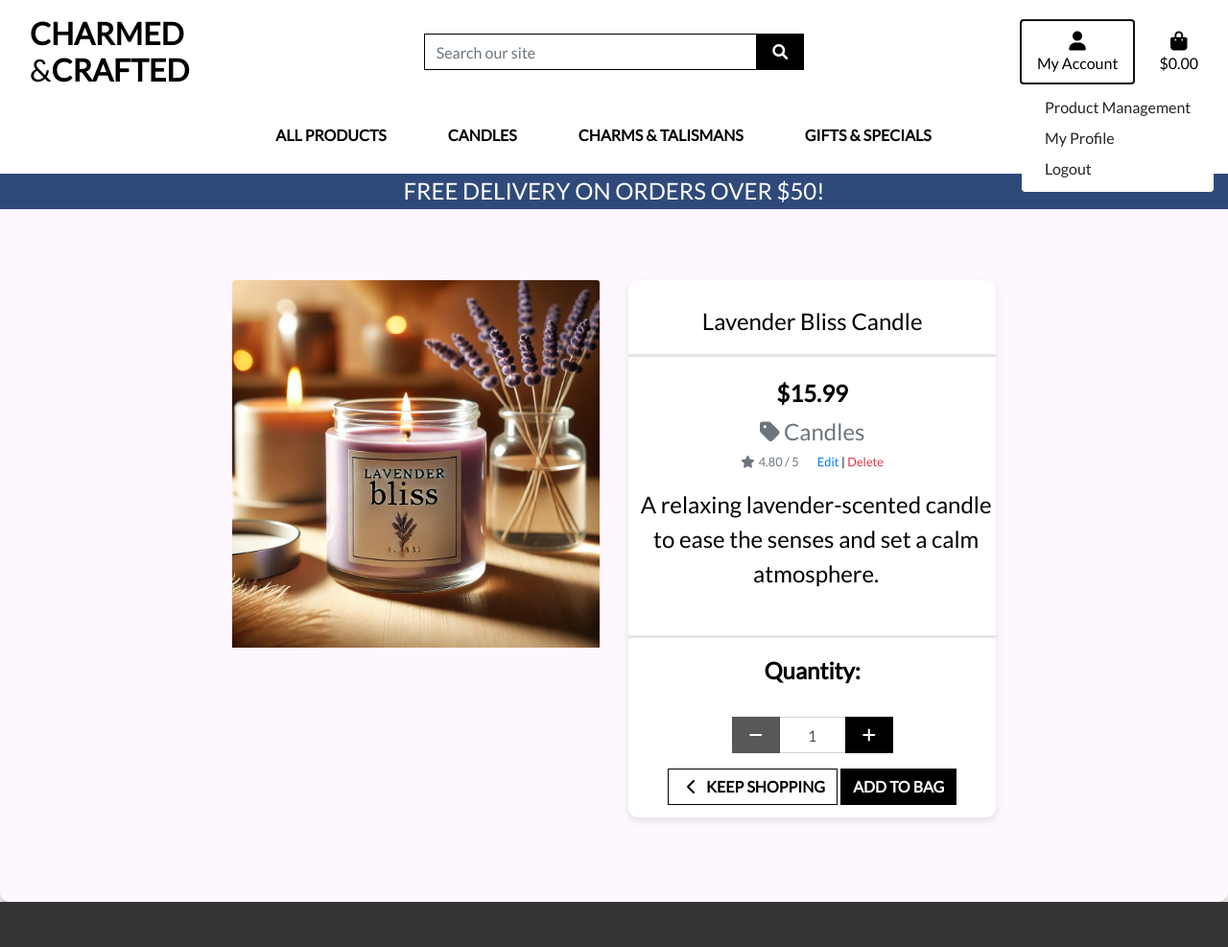
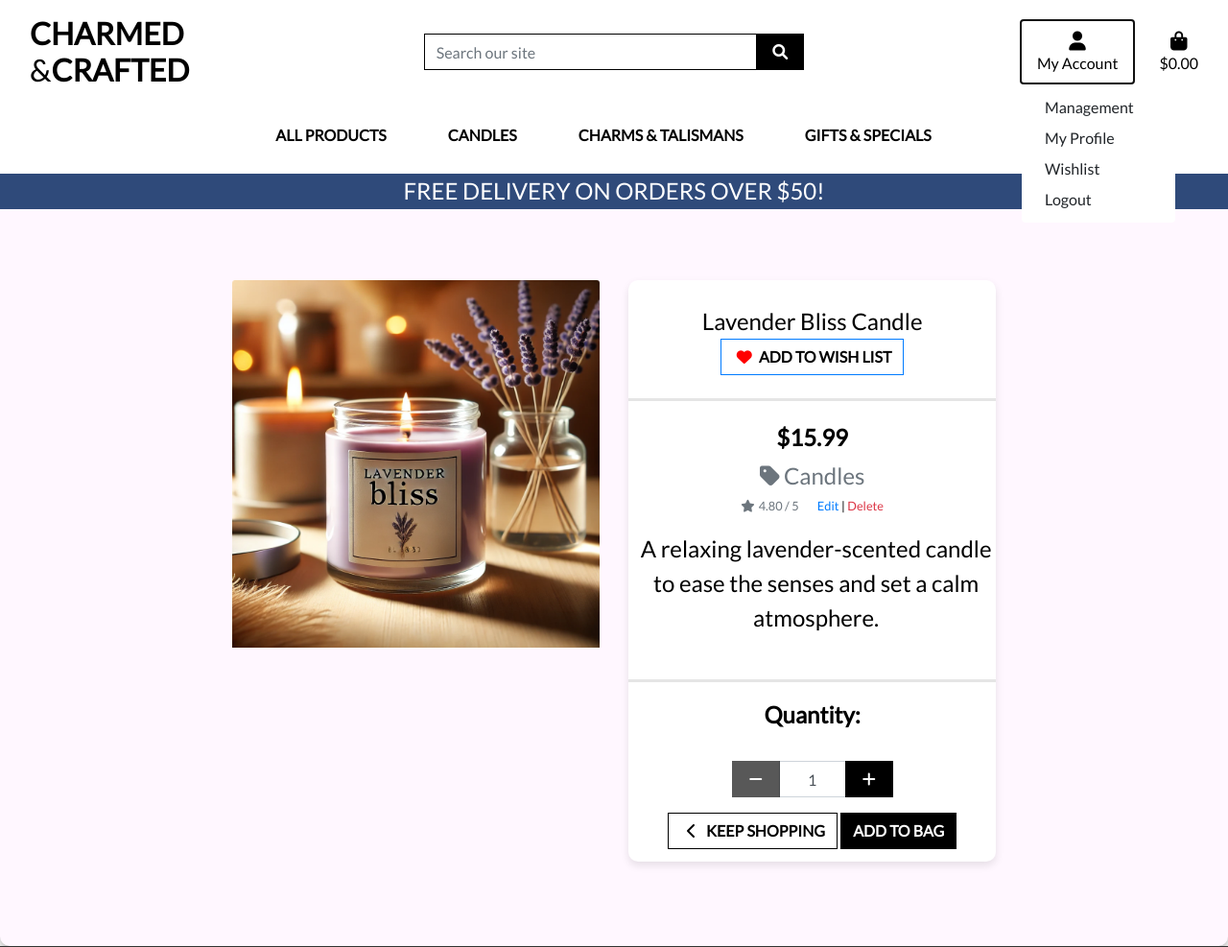
Before and after one commit to Volneirj/project_v_ci_v1, a Django app: page /products/1/ in a window 1280 px wide, after a click on "My Account". Shown: the top 987 px of the page at 96% size. Run offline with Django 3.2, Linux system fonts and the light colour scheme; a user stored in the database is signed in; data comes from the database, SQL or seed files in the repository; both versions use the stored data as it was after the commit; some libraries are stand-ins or nearby versions.

Commit message:
Create wishlist model

```diff
--- a/charmed_and_crafted/settings.py
+++ b/charmed_and_crafted/settings.py
@@ -55,6 +55,7 @@ INSTALLED_APPS = [
     # Other
     'crispy_forms',
     'storages',
+    'rest_framework',
 ]
 
 MIDDLEWARE = [
--- a/products/models.py
+++ b/products/models.py
@@ -1,10 +1,13 @@
 """
-Source of code : Boutiqueado walkthrought.
+Category and products Source of code:
+Boutiqueado walkthrought.
 
-Refactored for better readability, maintainability, and compliance with
-Django best practices.
+Refactored for better readability, maintainability,
+and compliance with Django best practices.
+
 """
 from django.db import models
+from django.conf import settings
 
 
 class Category(models.Model):
@@ -16,8 +19,8 @@ class Category(models.Model):
     class Meta:
         verbose_name_plural= 'Categories'
 
-    name = models.CharField(max_length=254)
-    friendly_name = models.CharField(max_length=254, null = True, blank = True)
+    name = models.CharField(max_length=254, unique=True)
+    friendly_name = models.CharField(max_length=254, null = True, blank = True, verbose_name="Friendly Name")
 
     def __str__(self):
         return str(self.name)
@@ -41,3 +44,16 @@ class Product(models.Model):
 
     def __str__(self):
         return str(self.name)
+
+
+class Wishlist(models.Model):
+    user = models.ForeignKey(settings.AUTH_USER_MODEL, on_delete=models.CASCADE, related_name="wishlists")
+    product = models.ForeignKey(Product, on_delete=models.CASCADE, related_name="wishlisted_by")
+    created_at = models.DateTimeField(auto_now_add=True)
+
+    class Meta:
+        unique_together = ('user', 'product')
+        ordering = ['-created_at']
+
+    def __str__(self):
+        return f"{self.user.username} - {self.product.name}"
--- a/products/templates/products/product_detail.html
+++ b/products/templates/products/product_detail.html
@@ -29,6 +29,17 @@
             <div class="col-12 col-md-6 col-lg-4 nopadding">
                 <div class="product-details-container mb-5 mt-md-5">
                     <p class="mb-0">{{ product.name }}</p>
+                    <!-- Add to Wishlist Button -->
+                    <form method="POST" action="{% url 'wishlist' %}">
+                        {% csrf_token %}
+                        <input type="hidden" name="product_id" value="{{ product.id }}">
+                        <button type="submit" class="btn btn-outline-primary rounded-0 mb-2">
+                            <span class="icon red">
+                                <i class="fas fa-heart"></i>
+                            </span>
+                            <span class="text-uppercase text-black">Add to Wish List</span>
+                        </button>
+                    </form>
                     <hr>
                     <p class="lead mb-0 font-weight-bold">${{ product.price }}</p>
                     {% if product.category %}
--- a/products/urls.py
+++ b/products/urls.py
@@ -3,7 +3,9 @@ Product URLs settings
 """
 
 from django.urls import path
+from .views import WishlistView, wishlist_page
 from . import views
+
 
 
 urlpatterns = [
@@ -15,4 +17,6 @@ urlpatterns = [
          views.delete_product,
          name='delete_product'
          ),
+    path('wishlist/', WishlistView.as_view(), name='wishlist'),
+    path('wishlist_page/', wishlist_page, name='wishlist_page'),
 ]
--- a/products/views.py
+++ b/products/views.py
@@ -4,14 +4,21 @@ Source code from Boutique Ado walkthrough.
 Refactored for better readability, maintainability, and compliance with
 Django best practices.
 """
+from rest_framework.views import APIView
+from rest_framework.response import Response
+from rest_framework.permissions import IsAuthenticated
+from rest_framework import status
+
 from django.shortcuts import render, redirect, reverse, get_object_or_404
 from django.contrib import messages
 from django.contrib.auth.decorators import login_required
+from django.contrib.auth.mixins import LoginRequiredMixin
 from django.db.models import Q
 from django.db.models.functions import Lower
 
-from .models import Product, Category
+from .models import Product, Category, Wishlist
 from .forms import ProductForm
+from .serializers import WishlistSerializer
 
 
 def all_products(request):
@@ -142,3 +149,48 @@ def delete_product(request, product_id):
     product.delete()
     messages.success(request, 'Product deleted!')
     return redirect(reverse('products'))
+
+
+class WishlistView(LoginRequiredMixin, APIView):
+    permission_classes = [IsAuthenticated]
+
+    def get(self, request):
+        """Retrieve user's wishlist"""
+        wishlist_items = Wishlist.objects.filter(user=request.user)
+        serializer = WishlistSerializer(wishlist_items, many=True)
+        return Response(serializer.data)
+
+    def post(self, request):
+        """Add a product to the wishlist."""
+        product_id = request.data.get('product_id')
+        if not product_id:
+            return Response({"error": "Product ID is required"}, status=status.HTTP_400_BAD_REQUEST)
+
+        product = get_object_or_404(Product, id=product_id)
+        if Wishlist.objects.filter(user=request.user, product=product).exists():
+            messages.error(request, "Product is already in your wishlist.")
+            return redirect('product_detail', product_id=product_id)
+
+        Wishlist.objects.create(user=request.user, product=product)
+        messages.success(request, "Product added to your wishlist!")
+        return redirect('wishlist_page')
+
+    def delete(self, request):
+        """Remove a product from the wishlist"""
+        if request.content_type != 'application/json':
+            return Response({"error": "Invalid content type. Use JSON."}, status=status.HTTP_400_BAD_REQUEST)
+
+        product_id = request.data.get('product_id')
+        if not product_id:
+            return Response({"error": "Product ID is required"}, status=status.HTTP_400_BAD_REQUEST)
+
+        wishlist_item = get_object_or_404(Wishlist, user=request.user, product_id=product_id)
+        wishlist_item.delete()
+        return Response({"message": "Product removed from wishlist"}, status=status.HTTP_200_OK)
+
+
+@login_required
+def wishlist_page(request):
+    """Render the user's wishlist."""
+    wishlist_items = Wishlist.objects.filter(user=request.user).select_related('product')
+    return render(request, 'products/wishlist.html', {'wishlist_items': wishlist_items})
--- a/static/css/base.css
+++ b/static/css/base.css
@@ -403,6 +403,15 @@ input[type=number] {
     justify-content: center;
 }
 
+/*Wish list Buttom*/
+.red{
+    color: red !important;
+}
+
+.wishlistbt {
+    display: block !important;
+}
+
 /* Responsive Adjustments */
 @media (min-width: 992px) {
     .fixed-top-desktop-only {
--- a/templates/base.html
+++ b/templates/base.html
@@ -75,9 +75,10 @@
                             <div class="dropdown-menu border-0" aria-labelledby="user-options">
                                 {% if request.user.is_authenticated %}
                                     {% if request.user.is_superuser %}
-                                        <a href="{% url 'add_product' %}" class="dropdown-item">Product Management</a>
+                                        <a href="{% url 'add_product' %}" class="dropdown-item">Management</a>
                                     {% endif %}
                                     <a href="{% url 'profile' %}" class="dropdown-item">My Profile</a>
+                                    <a href="{% url 'wishlist_page' %}" class="dropdown-item">Wishlist</a>
                                     <a href="{% url 'account_logout' %}" class="dropdown-item">Logout</a>
                                 {% else %}
                                     <a href="{% url 'account_signup' %}" class="dropdown-item">Register</a>
--- a/templates/includes/mobile-top-header.html
+++ b/templates/includes/mobile-top-header.html
@@ -31,9 +31,10 @@
         <div class="dropdown-menu border-0" aria-labelledby="user-options">
             {% if request.user.is_authenticated %}
                 {% if request.user.is_superuser %}
-                    <a href="{% url 'add_product' %}" class="dropdown-item">Product Management</a>
+                    <a href="{% url 'add_product' %}" class="dropdown-item">Management</a>
                 {% endif %}
                 <a href="{% url 'profile' %}" class="dropdown-item">My Profile</a>
+                <a href="{% url 'wishlist_page' %}" class="dropdown-item">Wishlist</a>
                 <a href="{% url 'account_logout' %}" class="dropdown-item">Logout</a>
             {% else %}
                 <a href="{% url 'account_signup' %}" class="dropdown-item">Register</a>
```
Also changed, not shown: bag/views.py (+16 -2 lines), products/serializers.py (added, +12 -0 lines), products/templates/products/wishlist.html (added, +95 -0 lines), db.sqlite3, products/migrations/0002_alter_category_friendly_name_alter_category_name_and_more.py (added).
